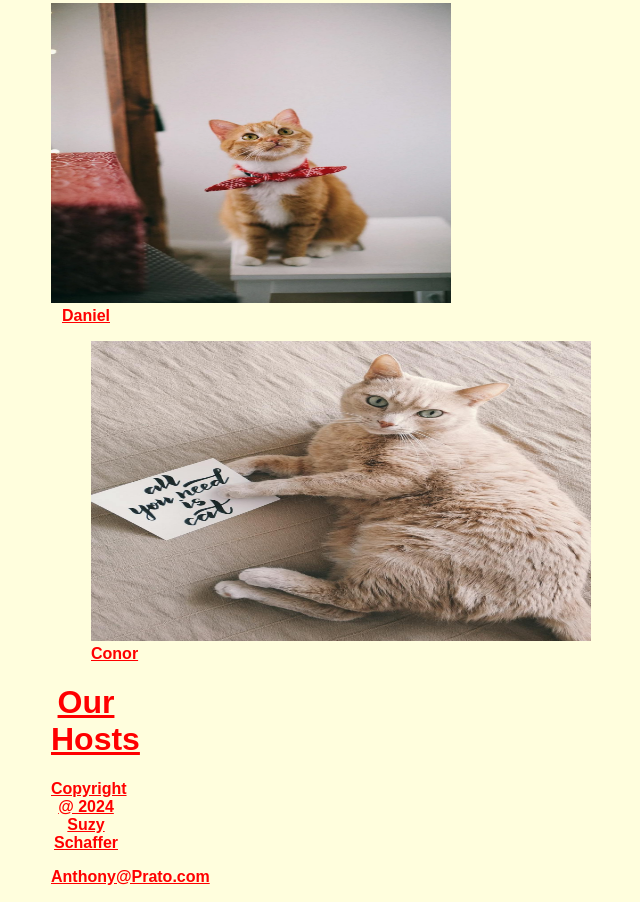
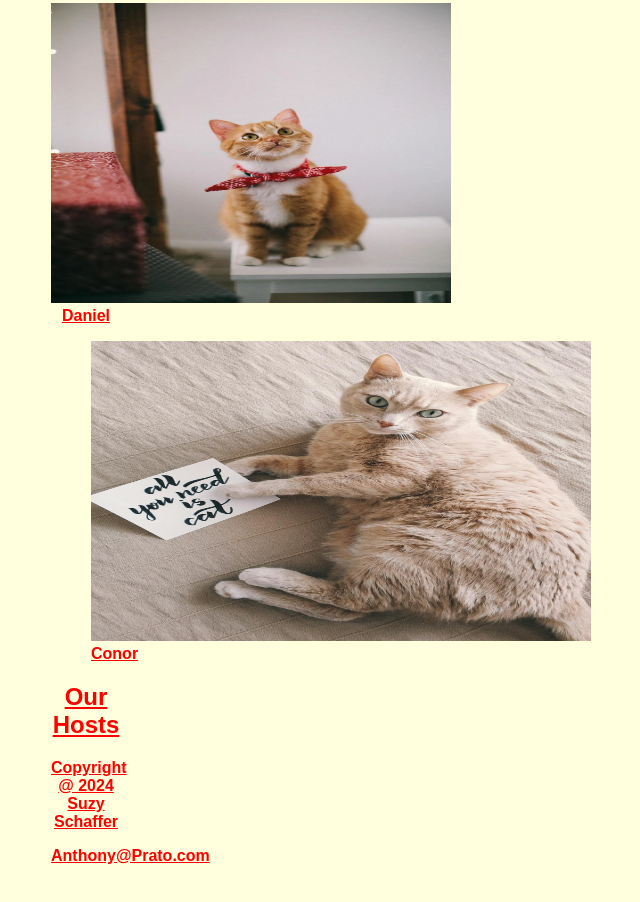
Before and after one commit to AntPrato/ChezFur-Cat-Updated, a plain HTML site: page OurHosts.html in a window 1280 px wide. Shown: the part 830-1732 px from the top of the page, without its empty margins (554-1194 px from the left). After the commit the page ends 1711 px from the top, so only its background shows below. Drawn offline with Linux system fonts and the light colour scheme.

Commit message:
OurHosts.html

```diff
--- a/OurHosts.html
+++ b/OurHosts.html
@@ -41,7 +41,7 @@ class="image-container">
 customers the variety of cats we can show -->
 
 
-<h1> Our Hosts </h1>
+<h2> Our Hosts </h2>
 <footer> Copyright @ 2024 Suzy Schaffer </footer>
 <p> Anthony@Prato.com </p>
 </body>
```
